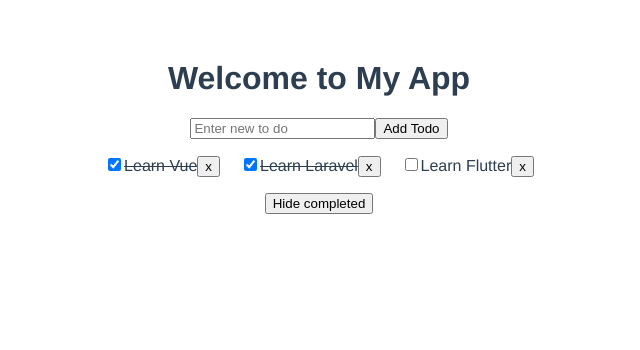
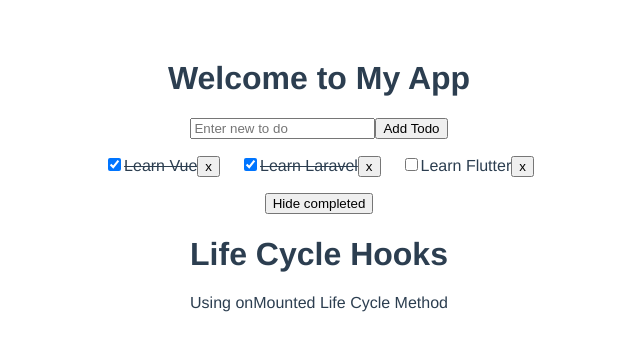
Before and after one commit to m-ramzan-dev/my-vue-app, a Vue app: page / in a window 1280 px wide. Shown: the top 350 px of the page, without its empty margins (321-961 px from the left). Built offline with nearby package versions, Linux system fonts and the light colour scheme.

Commit message:
life cycle hook onMounted added

```diff
--- a/src/App.vue
+++ b/src/App.vue
@@ -1,17 +1,20 @@
 <template>
   <!-- <img alt="Vue logo" src="./assets/logo.png"> -->
   <HelloWorld />
+  <VueHooks />
 </template>
 
 <script>
-import HelloWorld from './components/HelloWorld.vue'
+import HelloWorld from "./components/HelloWorld.vue";
+import VueHooks from "./components/VueHooks.vue";
 
 export default {
-  name: 'App',
+  name: "App",
   components: {
-    HelloWorld
-  }
-}
+    HelloWorld,
+    VueHooks,
+  },
+};
 </script>
 
 <style>
--- /dev/null
+++ b/src/components/VueHooks.vue
@@ -0,0 +1,11 @@
+<script setup>
+import { ref, onMounted } from "vue";
+const elementRef = ref(null);
+onMounted(() => {
+  elementRef.value.textContent = "Using onMounted Life Cycle Method";
+});
+</script>
+<template>
+  <h1>Life Cycle Hooks</h1>
+  <p ref="elementRef">Hello</p>
+</template>
```
